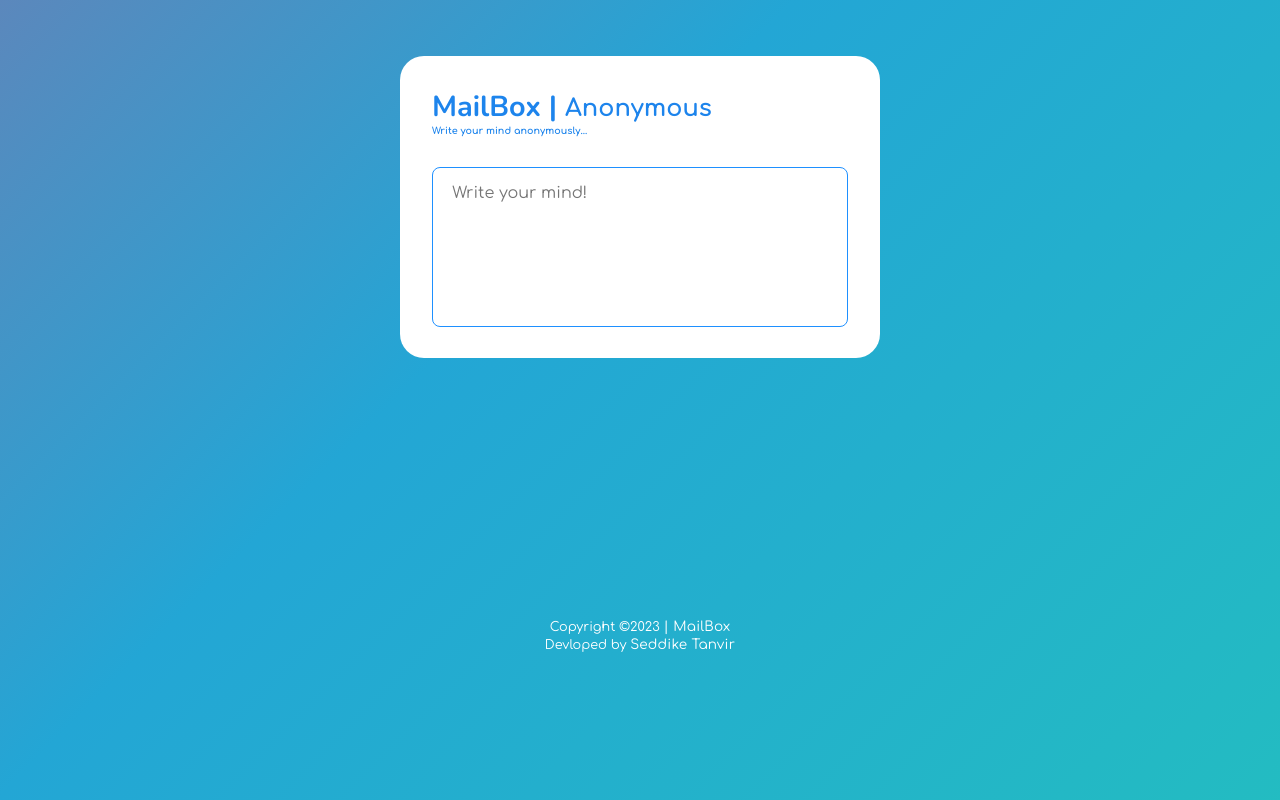
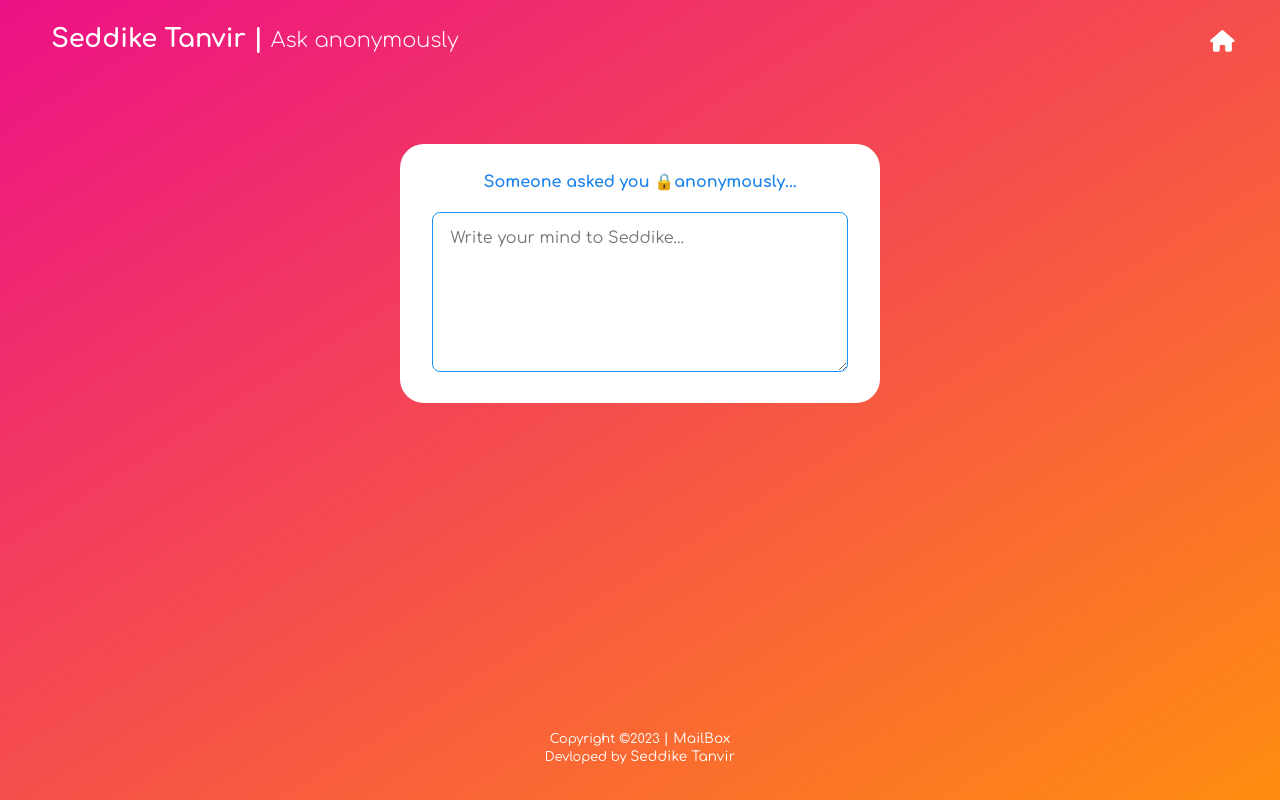
Before and after one commit to seddike-tanvir/seddiketanvir.com, a plain HTML site: page mini/ans.html in a window 1280 px wide. Shown: the top 800 px of the page. Drawn offline with nearby package versions, Linux system fonts and the light colour scheme.

Commit message:
first commit

```diff
--- a/mini/ans.html
+++ b/mini/ans.html
@@ -1,11 +1,12 @@
 <!DOCTYPE html>
 <html lang="en">
+
 <head>
   <meta charset="UTF-8">
-    <meta http-equiv="X-UA-Compatible" content="IE=edge">
   <meta name="viewport" content="width=device-width, initial-scale=1.0">
-    <title>Mailbox User Panel</title>
+  <meta http-equiv="X-UA-Compatible" content="ie=edge">
   <link rel="icon" type="image/x-icon" href="assets/files/fav.svg">
+  <title>Ask me anonymously | Seddike Tanvir</title>
   <link rel="stylesheet" href="assets/css/anonymouslyask.css">
   <link rel="preconnect" href="https://fonts.googleapis.com">
   <link rel="preconnect" href="https://fonts.gstatic.com" crossorigin>
@@ -13,143 +14,26 @@
   <link href="https://fonts.googleapis.com/css2?family=Comfortaa:wght@300;400;500;600;700&family=Ubuntu:ital,wght@0,300;0,400;0,500;1,300;1,400;1,500&display=swap" rel="stylesheet">
   <link href="https://fonts.googleapis.com/css2?family=Nunito:ital,wght@0,200;0,300;0,400;0,500;0,600;0,700;0,800;0,900;0,1000;1,200;1,300;1,400;1,500;1,600;1,700;1,800;1,900;1,1000&family=Open+Sans:wght@300&family=PT+Sans:ital,wght@0,400;0,700;1,400;1,700&display=swap" rel="stylesheet">
   <script src="https://kit.fontawesome.com/c516bc1882.js" crossorigin="anonymous"></script>
-    <style>
-        @font-face {
-  font-family:bnFont;
-  src: url(assets/fonts/bnf.ttf);
-}
-*{
-  padding: 0;
-  margin: 0;
-  box-sizing: border-box;
-  font-family: 'Comfortaa', cursive;
-}
-body {
-  background: linear-gradient(135deg, #ee7752, #e73c7e, #23a6d5, #23d5ab);
-  background-size: 400% 400%;
-  animation: gradient 15s ease infinite;
-  height: 100vh;
-}
+</head>
+<body oncontextmenu="return false;">
+  <div class="container">
+    <p class="site_logo">Seddike Tanvir | <span>Ask anonymously </span></p>
+    <a href="https://seddikemt.web.app/"><button title="Return to Homepage" id="menu_btn"><i class="fa-solid fa-house" id="menu_icn"></i></button></a>
+    <form class="form_box" onsubmit=" sendEmail(); reset(); return false; " >
+      <!-- <p class="p1">MailBox | <span>Anonymous</span></p> -->
+      <!-- <p class="p_1">Write your mind anonymously...</p> -->
+      <p class="p_1">Someone asked you 🔒anonymously...</p>
+      <textarea id="msg" placeholder="Write your mind to Seddike..." rows="5"></textarea>
+    </form>
+      <!-- <button id="send" type="submit">Send <i class="fa-solid fa-paper-plane"></i></button> -->
 
-@keyframes gradient {
-  0% {
-    background-position: 0% 50%;
-  }
-  50% {
-    background-position: 100% 50%;
-  }
-  100% {
-    background-position: 0% 50%;
-  }
-}
-.container{
-  width: 100% ;
-  height: 100vh ;
-  min-height: 60rem ;
-  /* background-color: rgb(68, 162, 255) ; */
-  display: flex ;
-  flex-direction: column ;
-  align-items: center ;
-  /* background-color: #08AEEA;
-  background-image: linear-gradient(0deg, #08AEEA 0%, #2AF598 100%); */
-}
-.form_box{
-  width: 90vw ;
-  max-width: 30rem ;
-  background-color: rgb(255, 255, 255) ;
-  border-radius: 1.5rem ;
-  display: flex ;
-  flex-direction: column ;
-  padding: 1.95rem 2rem ;
-  margin-top: 7vh;
-}
-.p1{
- /* font-family: 'Bruno Ace', cursive;*/
-  /* font-family: 'Segoe UI', Tahoma, Geneva, Verdana, sans-serif; */
-  /* font-family: 'Ubuntu', sans-serif; */
-  font-family: 'Nunito', sans-serif;
-  font-size: 1.8rem ;
-  font-weight: bold ;
-  margin-top:0rem ;
-  color: rgb(29, 132, 236) ;
-
-}
-.p1 span{
-  font-size: 1.5rem ;
-}
-
-.p_001{
-  font-size:.6rem ;
-  font-weight: bold ;
-  margin-bottom: 1.4rem ;
-  color: rgb(29, 132, 236) ;
-}
-.p_2{
-  padding: 1.3rem;
-  text-align:justify;
-
-
-}
-textarea{
-  padding:1rem 1.2rem ;
-  margin-top:.5rem ;
-  font-weight: normal;
-  font-size: 1rem ;
-  font-family: 'Comfortaa', cursive;
-  max-width: 32.7rem ;
-  border: 1px solid dodgerblue ;
-  border-radius:.5rem ;
-  resize: none ;
-}
-
-textarea{
-  min-height: 10rem ;
-
-
-}
-.credit{
-   width: 90vw;
-   max-width: 35rem;
-   height: 3rem;
-   margin-top: 250px;
-   padding-bottom: 10rem;
-   text-align: center;
-   text-decoration: none ;
-}
-.p2,.p3{
-  font-family: 'Comfortaa', cursive;
-  font-size:.8rem ;
-  font-weight: normal ;
-  margin-top: 0.2rem ;
-  color: white ;
-}
-.a1{
-  font-size: .85rem ;
-  font-weight:400 ;
-  text-decoration: none ;
-  color: white ;
-  letter-spacing:.2px ;
-}
-
-
-    </style>
-</head>
-<body>
-    <div class="container">
-    <form class="form_box">
-      <p class="p1">MailBox | <span>Anonymous</span></p>
-      <p class="p_001">Write your mind anonymously...</p>
-      <textarea id="msg" placeholder="Write your mind!" ></textarea>
-    </form>
+    <br>  <br>  <br>  <br>
 
     <div class="credit">
-      <p class="p2" >Copyright &copy;2023 <a class="a1">| MailBox</a></p>
-      <p class="p3" >Devloped by <a class="a1">Seddike Tanvir</a></p>
+      <p class="p2" >Copyright &copy;2023 <a class="a1" href="http://usemailbox.web.app/">| MailBox</a></p>
+      <p class="p3" >Devloped by <a class="a1" href="index.html">Seddike Tanvir</a></p>
     </div>
 
   </div>
 
-
-
-</body>
 </html>
--- a/mini/assets/css/anonymouslyask.css
+++ b/mini/assets/css/anonymouslyask.css
@@ -3,44 +3,52 @@
   margin: 0;
   box-sizing: border-box;
   font-family: 'Comfortaa', cursive;
+  user-select: none;
+}
+html{
 
+  background: #EC1187 linear-gradient(to bottom right, #EC1187 0%, #FF8D10 100%)
 }
-body {
-  background: linear-gradient(135deg, #ee7752, #e73c7e, #23a6d5, #23d5ab);
-  background-size: 400% 400%;
-  animation: gradient 15s ease infinite;
-  height: 100vh;
-}
-
-@keyframes gradient {
-  0% {
-    background-position: 0% 50%;
-  }
-  50% {
-    background-position: 100% 50%;
-  }
-  100% {
-    background-position: 0% 50%;
-  }
-}
+/* body {
+  height: 100%;
+  background: #EC1187 linear-gradient(to bottom right, #EC1187 0%, #FF8D10 100%)
+} */
 .container{
   width: 100% ;
   height: 100vh ;
   min-height: 30rem ;
-  /* background-color: rgb(68, 162, 255) ; */
   display: flex ;
   flex-direction: column ;
   align-items: center ;
-  /* background-color: #08AEEA;
-  background-image: linear-gradient(0deg, #08AEEA 0%, #2AF598 100%); */
 }
+.site_logo{
+  /* padding: 1rem; */
+  text-align: left;
+  /* padding-left: ; */
+  width: 80%;
+  font-size: 1.6rem;
+  font-weight: 700;
+  color: rgb(255, 255, 255);
+  background-color: transparent;
+  position: fixed;
+  top: 3%;
+  left: 4%;
+  }
+  .site_logo span{
+  /* padding: 1rem; */
+  font-size: 1.3rem;
+  font-weight: 300;
+  color: rgb(255, 255, 255);
+  background-color: transparent;
+  }
 #menu_btn{
   /* background-color:var(--clr5); */
   background: transparent;
   color:rgb(0, 0, 0);
   width:auto;
-  padding: 8px;
+  padding: 7px;
   border:1px transparent;
+  border-radius: 10px;
   position: fixed;
   top: 3%;
   right: 3%;
@@ -65,27 +73,26 @@ body {
   display: flex ;
   flex-direction: column ;
   padding: 1.95rem 2rem ;
-  margin-top: 12vh;
+  margin-top: 18vh;
+  position: relative;
 }
-.p1{
-  /* font-family: 'Bruno Ace', cursive;*/
-   /* font-family: 'Segoe UI', Tahoma, Geneva, Verdana, sans-serif; */
-   /* font-family: 'Ubuntu', sans-serif; */
+/* .p1{
    font-family: 'Nunito', sans-serif;
    font-size: 1.8rem ;
    font-weight: bold ;
    margin-top:0rem ;
    display: inline;
    color: rgb(29, 132, 236) ;
-
  }
  .p1 span{
   font-size: 1.5rem ;
-}
+} */
 .p_1{
-  font-size:.8rem ;
+  font-size:1rem ;
   font-weight: bold ;
-  margin-bottom: 1.4rem ;
+  text-align: center;
+  margin-bottom: .8rem ;
+  margin-top: -.2rem ;
   color: rgb(29, 132, 236) ;
 }
 .p_2{
@@ -94,7 +101,7 @@ body {
 
 
 }
-input, textarea, button{
+ textarea{
   padding:.4rem.7rem ;
   margin-top:.5rem ;
   font-weight: normal;
@@ -103,19 +110,32 @@ input, textarea, button{
   max-width: 32.7rem ;
   border: 1px solid dodgerblue ;
   border-radius:.5rem ;
-  resize: none ;
+  resize: vertical ;
+  max-height: 40vh;
 }
-button{
-  background-color: dodgerblue ;
+#send{
+  padding:.4rem.7rem ;
+  border-radius:.5rem ;
+  background-color: rgb(0, 128, 255) ;
   color: white ;
+  font-size: 1rem ;
   font-weight: bolder ;
-  border: 1px solid dodgerblue ;
-  margin: auto;
-  margin-top: 1.5rem ;
-  width: 6rem;
+  width: 8rem;
+  border:none;
+  position: absolute;
+  bottom: -4rem;
+  left: 50%;
+  transform: translateX(-50%);
+  transition: .7s;
+}
+#send:hover{
+  background-color: rgb(255, 255, 255) ;
+  color: black;
 }
 textarea{
   min-height: 10rem ;
+  padding:1rem 1.1rem ;
+
 }
 .credit{
    width: 90vw;
```
Also changed, not shown: mini/anonymouslyask.html (+7 -3 lines), mini/assets/js/anonymouslyask.js (+8 -2 lines). Lines whose indentation alone changed are shown as unchanged.
